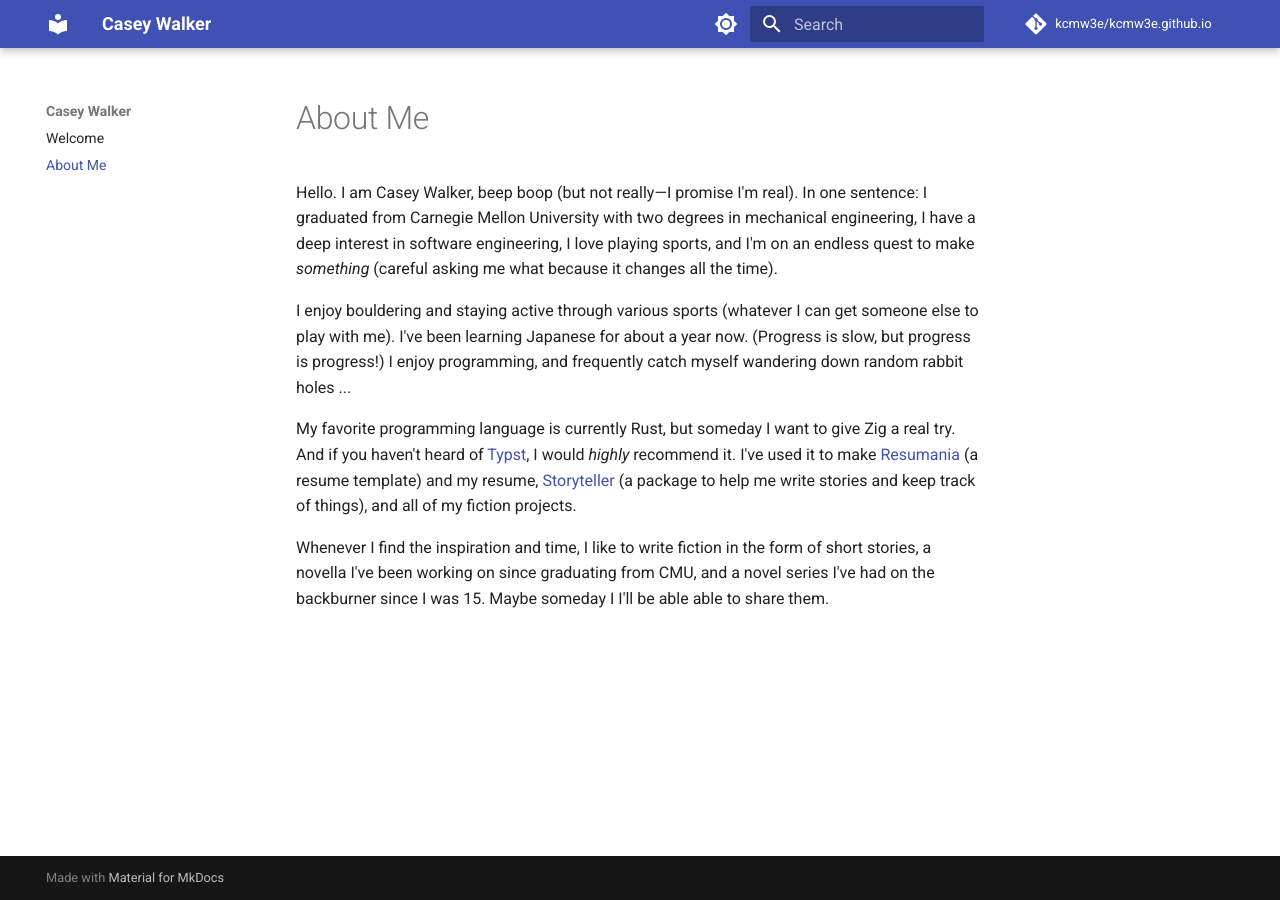
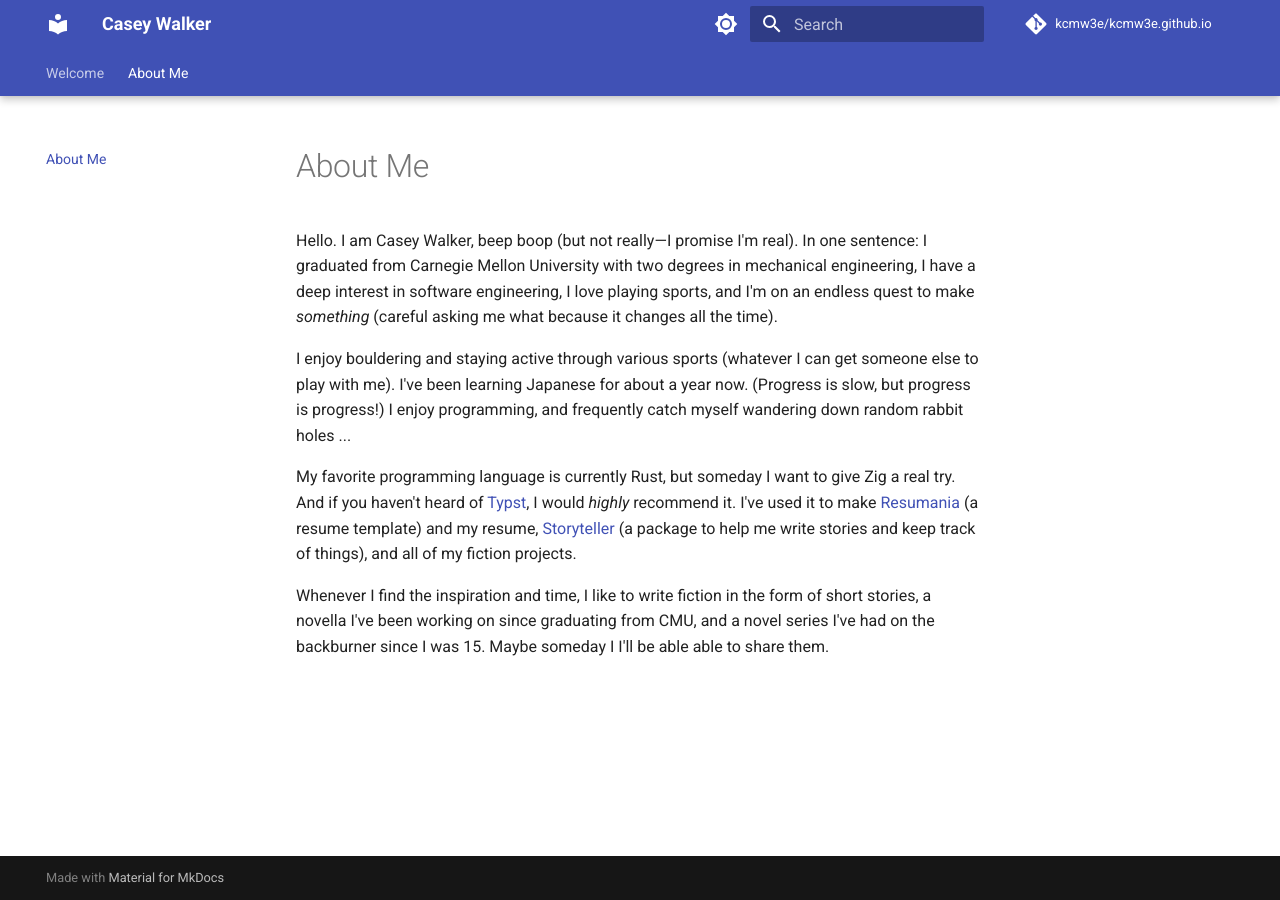
Before and after one commit to kcmw3e/kcmw3e.github.io, an MkDocs documentation site: the page built from src/about.md, in a window 1280 px wide. Built offline with MkDocs 1.6.1 and Material for MkDocs 9.7.7, drawn with Linux system fonts in a browser that asks for light colours; comment, search, counter and statistics services are not loaded.

Commit message:
Add navigation customization to MkDocs config

```diff
--- a/mkdocs.yml
+++ b/mkdocs.yml
@@ -15,6 +15,14 @@ repo_url: hittps://github.com/kcmw3e/kcmw3e.github.io
 
 theme:
   name: material
+  features:
+    # Link to some setup documentation for these features:
+    #   https://mrkeo.github.io/setup/setting-up-navigation/
+    - navigation.tabs
+    - navigation.tabs.sticky
+    - navigation.sections
+    - navigation.expand
+    - navigation.indexes
   palette:
     # Light and dark theme with toggle, based on the MkDocs Material
     # documentation:
@@ -29,3 +37,9 @@ theme:
       toggle:
         icon: material/brightness-7
         name: Switch to dark mode
+
+markdown_extensions:
+  - toc:
+      # Link to some setup documentation for the table of contents:
+      #   https://mrkeo.github.io/setup/setting-up-navigation/#table-of-contents
+      permalink: true
```
